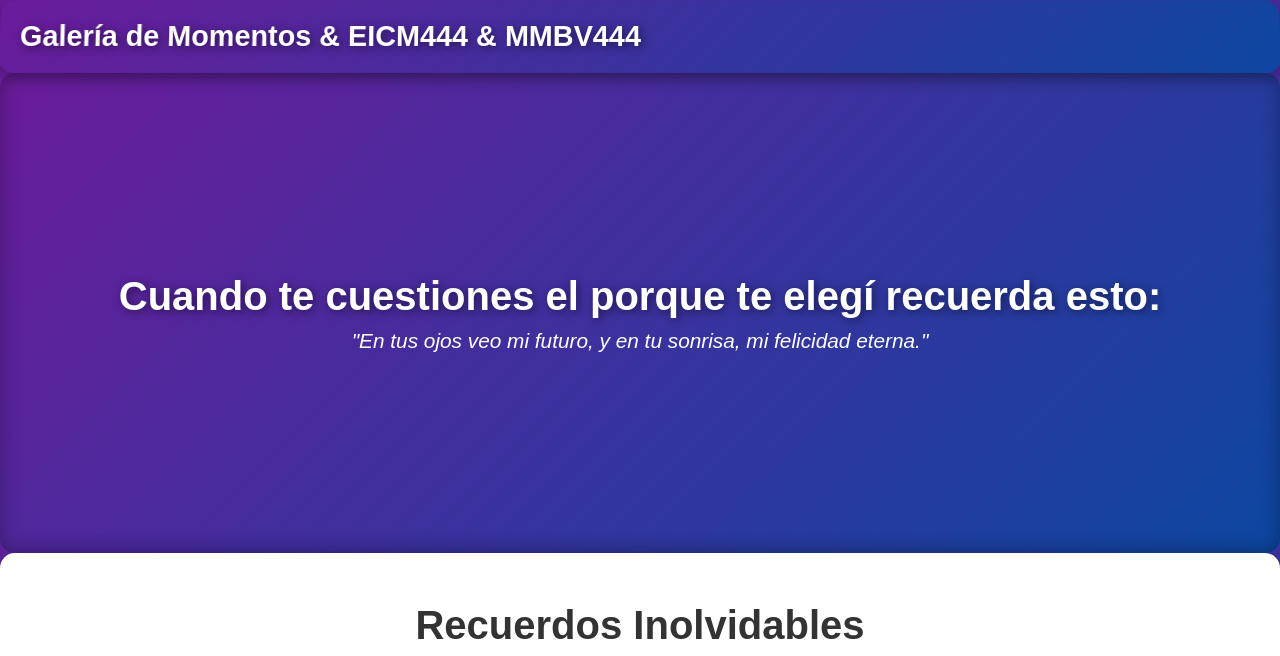
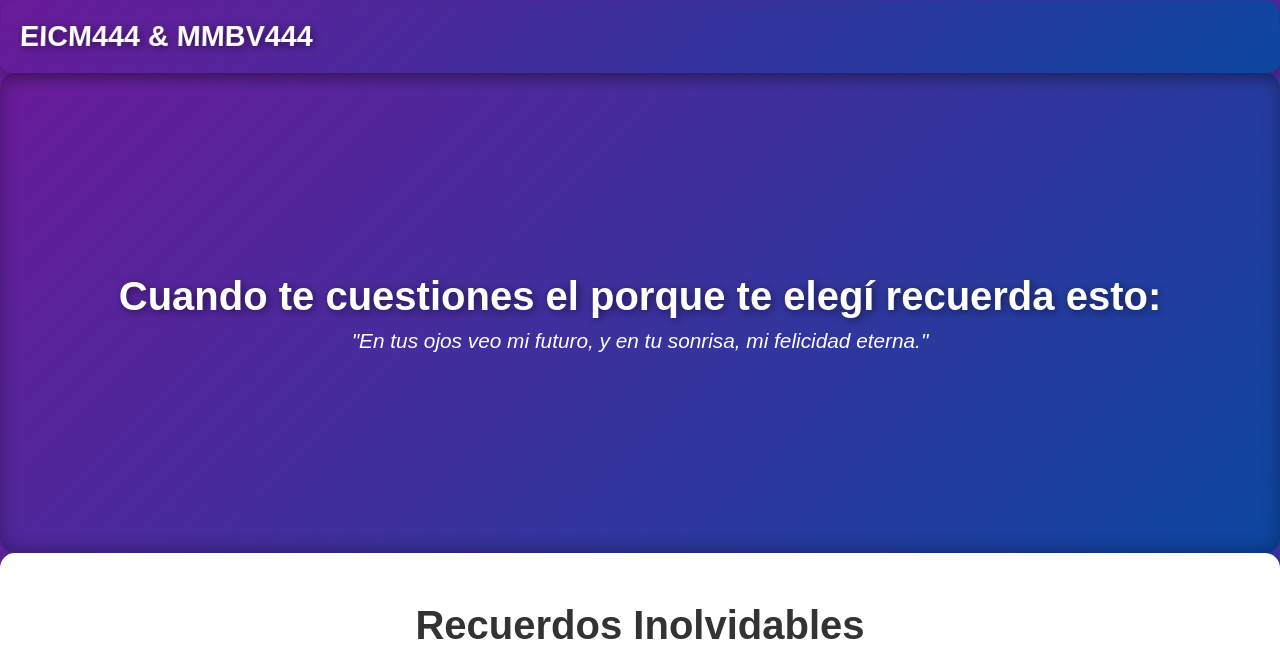
Before and after one commit to ErickMonroy44/ErickMonroy44.github.io, a plain HTML site: page historia.html in a window 1280 px wide. Shown: the top 656 px of the page. Drawn offline with Linux system fonts and the light colour scheme.

Commit message:
Update historia.html

```diff
--- a/historia.html
+++ b/historia.html
@@ -10,7 +10,7 @@
     <header>
         <nav class="navbar">
             <div class="logo">
-                <h1>Galería de Momentos & EICM444 & MMBV444</h1>
+                <h1>EICM444 & MMBV444</h1>
             </div>
 
         </nav>
```
